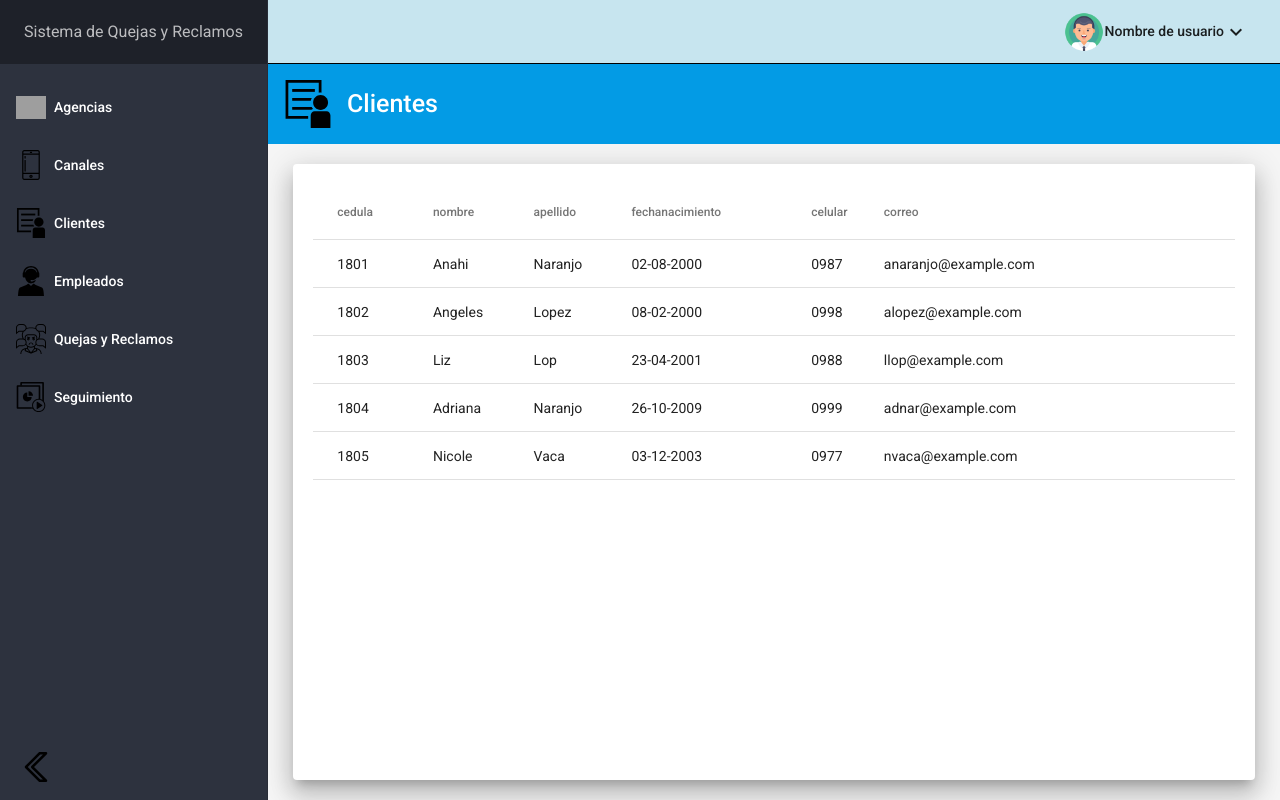
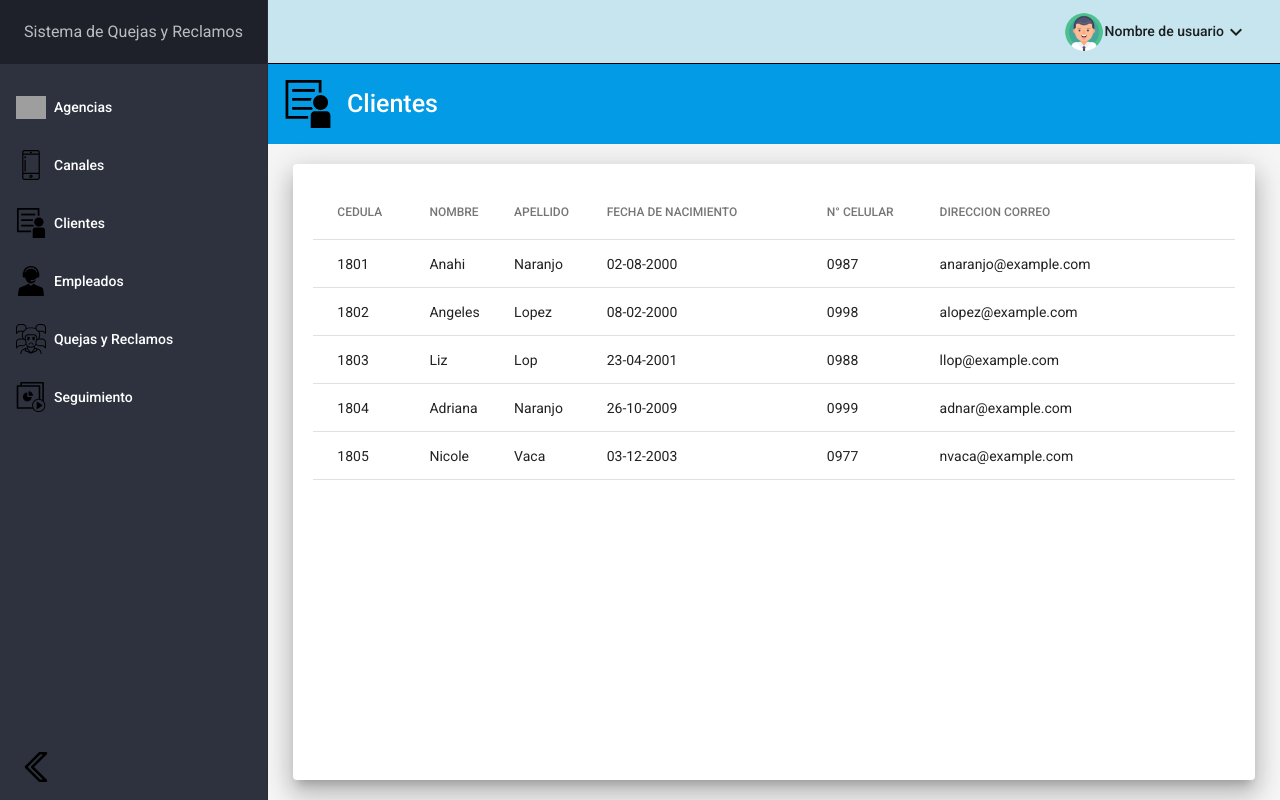
Before and after one commit to Eldinosaur/sistema, an Angular app: page /clientes in a window 1280 px wide. Built offline with nearby package versions, Linux system fonts and the light colour scheme; grey boxes are pictures that could not be loaded.

Commit message:
Configuracion de la metdata para cambio de nombre en las tablas

```diff
--- a/projects/app-qr/src/app/agencias/pages/page-list/page-list.component.html
+++ b/projects/app-qr/src/app/agencias/pages/page-list/page-list.component.html
@@ -1,4 +1,4 @@
 <qr-title></qr-title>
 <qr-container>
-    <qr-table [data]="data" [columns]="listFields"></qr-table>
+    <qr-table [data]="data" [metaDataColumns]="metaDataColumns"></qr-table>
 </qr-container>
--- a/projects/app-qr/src/app/agencias/pages/page-list/page-list.component.ts
+++ b/projects/app-qr/src/app/agencias/pages/page-list/page-list.component.ts
@@ -1,4 +1,5 @@
 import { Component, OnInit } from '@angular/core';
+import { MetaDataColumn } from '../../../shared/interfaces/metacolumn.interface';
 
 @Component({
   selector: 'qr-page-list',
@@ -13,7 +14,12 @@ export class PageListComponent implements OnInit {
     {id:4,agency:'Cuenca',address:'Calle D'},
     {id:5,agency:'Riobamba',address:'Calle E'}
   ]
-  listFields:string[]=['id','agency','address']
+  //listFields:string[]=['id','agency','address']
+  metaDataColumns:MetaDataColumn[]=[
+    {field:"id", title:"ID"},
+    {field:"agency", title:"AGENCIA"},
+    {field:"address",title:"DIRECCION"}
+  ]
   constructor() { }
 
   ngOnInit(): void {
--- a/projects/app-qr/src/app/canales/pages/page-list/page-list.component.html
+++ b/projects/app-qr/src/app/canales/pages/page-list/page-list.component.html
@@ -1,4 +1,4 @@
 <qr-title></qr-title>
 <qr-container>
-    <qr-table [data]="data" [columns]="listFields"></qr-table>
+    <qr-table [data]="data" [metaDataColumns]="metaDataColumns"></qr-table>
 </qr-container>
--- a/projects/app-qr/src/app/canales/pages/page-list/page-list.component.ts
+++ b/projects/app-qr/src/app/canales/pages/page-list/page-list.component.ts
@@ -1,4 +1,5 @@
 import { Component, OnInit } from '@angular/core';
+import { MetaDataColumn } from '../../../shared/interfaces/metacolumn.interface';
 
 @Component({
   selector: 'qr-page-list',
@@ -14,7 +15,12 @@ data:any[]=[
   {id:4,canal:'Cartas',descripcion:'Recepcion de quejas por cartas'},
   {id:5,canal:'Oficio', descripcion:'Recepcion de quejas por medio de un oficio escrito'}
 ]
-listFields:string[]=['id','canal', 'descripcion']
+//listFields:string[]=['id','canal', 'descripcion']
+metaDataColumns:MetaDataColumn[]=[
+  {field:"id", title:"ID"},
+  {field:"canal", title:"CANALES"},
+  {field:"descripcion",title:"DESCRIPCION"}
+]
   constructor() { }
 
   ngOnInit(): void {
--- a/projects/app-qr/src/app/clientes/pages/page-list/page-list.component.html
+++ b/projects/app-qr/src/app/clientes/pages/page-list/page-list.component.html
@@ -1,4 +1,4 @@
 <qr-title></qr-title>
 <qr-container>
-    <qr-table [data]="data" [columns]="listFields"></qr-table>
+    <qr-table [data]="data" [metaDataColumns]="metaDataColumns"></qr-table>
 </qr-container>
--- a/projects/app-qr/src/app/clientes/pages/page-list/page-list.component.ts
+++ b/projects/app-qr/src/app/clientes/pages/page-list/page-list.component.ts
@@ -1,4 +1,5 @@
 import { Component, OnInit } from '@angular/core';
+import { MetaDataColumn } from '../../../shared/interfaces/metacolumn.interface';
 
 @Component({
   selector: 'qr-page-list',
@@ -14,7 +15,15 @@ export class PageListComponent implements OnInit {
     {cedula:'1804',nombre:'Adriana',apellido:'Naranjo',fechanacimiento:'26-10-2009',celular:'0999',correo:'adnar@example.com'},
     {cedula:'1805',nombre:'Nicole',apellido:'Vaca',fechanacimiento:'03-12-2003',celular:'0977',correo:'nvaca@example.com'}
   ]
-  listFields:string[]=['cedula','nombre','apellido','fechanacimiento','celular','correo']
+  //listFields:string[]=['cedula','nombre','apellido','fechanacimiento','celular','correo']
+  metaDataColumns:MetaDataColumn[]=[
+    {field:"cedula", title:"CEDULA"},
+    {field:"nombre", title:"NOMBRE"},
+    {field:"apellido",title:"APELLIDO"},
+    {field:"fechanacimiento",title:"FECHA DE NACIMIENTO"},
+    {field:"celular",title:"N° CELULAR"},
+    {field:"correo",title:"DIRECCION CORREO"}
+  ]
 
   constructor() { }
 
--- a/projects/app-qr/src/app/empleados/pages/page-list/page-list.component.html
+++ b/projects/app-qr/src/app/empleados/pages/page-list/page-list.component.html
@@ -1,4 +1,4 @@
 <qr-title></qr-title>
 <qr-container>
-    <qr-table [data]="data" [columns]="listFields"></qr-table>
+    <qr-table [data]="data" [metaDataColumns]="metaDataColumns"></qr-table>
 </qr-container>
--- a/projects/app-qr/src/app/empleados/pages/page-list/page-list.component.ts
+++ b/projects/app-qr/src/app/empleados/pages/page-list/page-list.component.ts
@@ -1,4 +1,5 @@
 import { Component, OnInit } from '@angular/core';
+import { MetaDataColumn } from '../../../shared/interfaces/metacolumn.interface';
 
 @Component({
   selector: 'qr-page-list',
@@ -14,7 +15,15 @@ data:any[]=[
   {cedula:'1704',nombre:'Paola',apellido:'Egüez',cargo:'Secretaria',correo:'peguez@example.com'},
   {cedula:'1705',nombre:'Aylin',apellido:'Gomez',cargo:'Publicista',correo:'agomez@example.com'}
 ]
-listFields:string[]=['cedula','nombre','apellido','cargo','correo']
+//listFields:string[]=['cedula','nombre','apellido','cargo','correo']
+metaDataColumns:MetaDataColumn[]=[
+  {field:"cedula", title:"CEDULA"},
+  {field:"nombre", title:"NOMBRE"},
+  {field:"apellido",title:"APELLIDO"},
+  {field:"cargo",title:"CARGO"},
+  {field:"correo",title:"DIRECCION CORREO"}
+]
+
   constructor() { }
 
   ngOnInit(): void {
--- a/projects/app-qr/src/app/shared/components/table/table.component.html
+++ b/projects/app-qr/src/app/shared/components/table/table.component.html
@@ -1,9 +1,9 @@
 <div fxLayout="column">
   <table mat-table [dataSource]="data">
 
-    <ng-container [matColumnDef]="field" *ngFor="let field of columns">
-      <th mat-header-cell *matHeaderCellDef>{{ field }}</th>
-      <td mat-cell *matCellDef="let row">{{ row[field] }}</td>
+    <ng-container [matColumnDef]="metaData.field" *ngFor="let metaData of metaDataColumns">
+      <th mat-header-cell *matHeaderCellDef>{{ metaData.title }}</th>
+      <td mat-cell *matCellDef="let row">{{ row[metaData.field] }}</td>
     </ng-container>
 
     <!--<ng-container matColumnDef="id">
--- a/projects/app-qr/src/app/shared/components/table/table.component.ts
+++ b/projects/app-qr/src/app/shared/components/table/table.component.ts
@@ -1,4 +1,5 @@
-import { Component, Input, OnInit } from '@angular/core';
+import { Component, Input, OnInit, SimpleChanges } from '@angular/core';
+import { MetaDataColumn } from '../../interfaces/metacolumn.interface';
 
 interface IData{
   id: number,
@@ -12,7 +13,10 @@ interface IData{
 })
 export class TableComponent implements OnInit {
   @Input() data:any
-  @Input() columns!:string[] //con el ! ya no es necesario incializar la variable pero nunca esta vacio
+  @Input() metaDataColumns!:MetaDataColumn[]
+
+  columns:string[]=[]
+  //con el ! ya no es necesario incializar la variable pero nunca esta vacio
   /*data:IData[]=[
     {id:1,agency:'Ambato'},
     {id:2,agency:'Quito'},
@@ -27,4 +31,8 @@ export class TableComponent implements OnInit {
   ngOnInit(): void {
   }
 
+  ngOnChanges(changes:SimpleChanges){
+    this.columns = this.metaDataColumns.map((x)=>x.field)
+  }
+
 }
--- /dev/null
+++ b/projects/app-qr/src/app/shared/interfaces/metacolumn.interface.ts
@@ -0,0 +1,4 @@
+export interface MetaDataColumn{
+  field:string;
+  title:string;
+}
```
